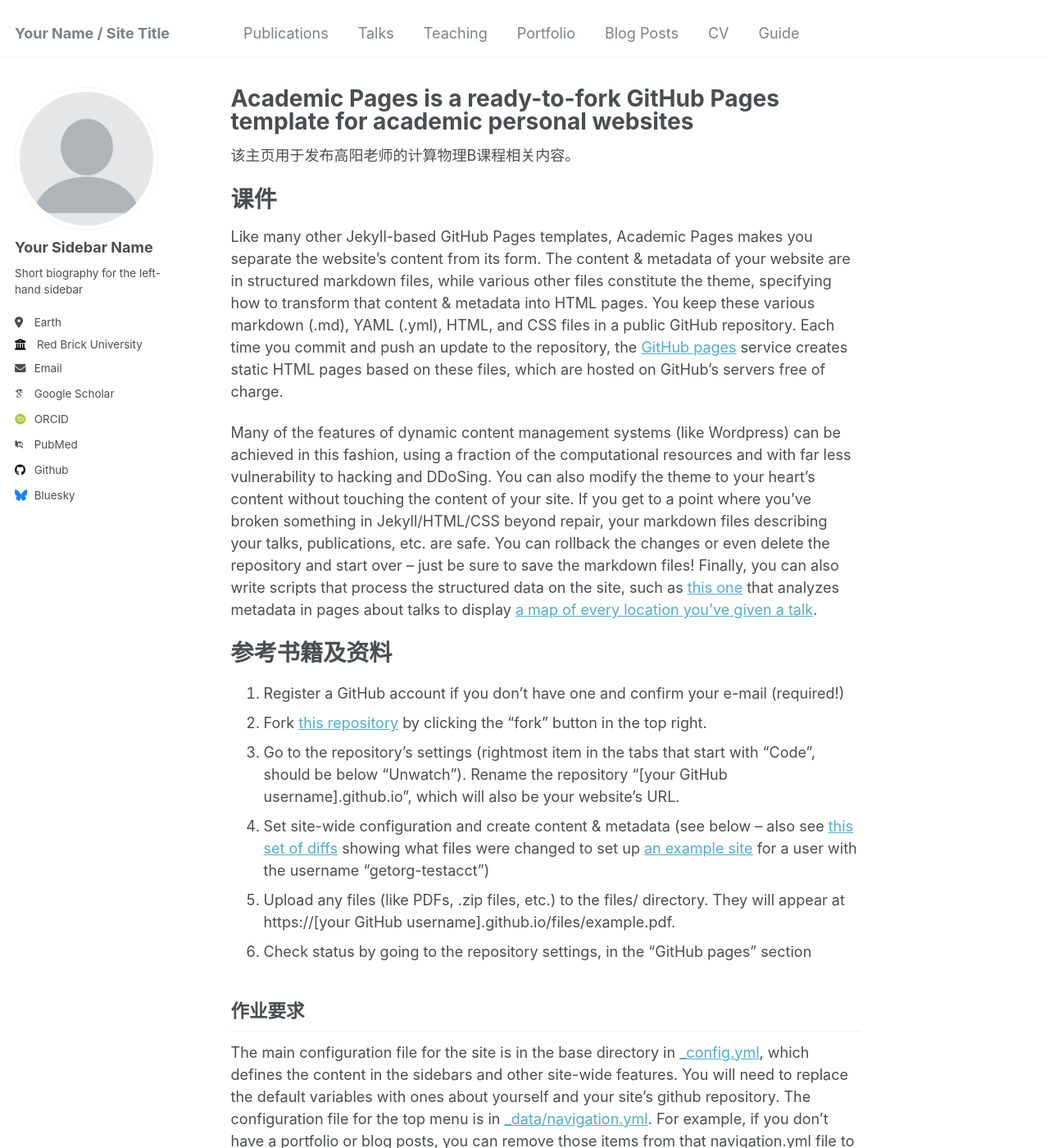
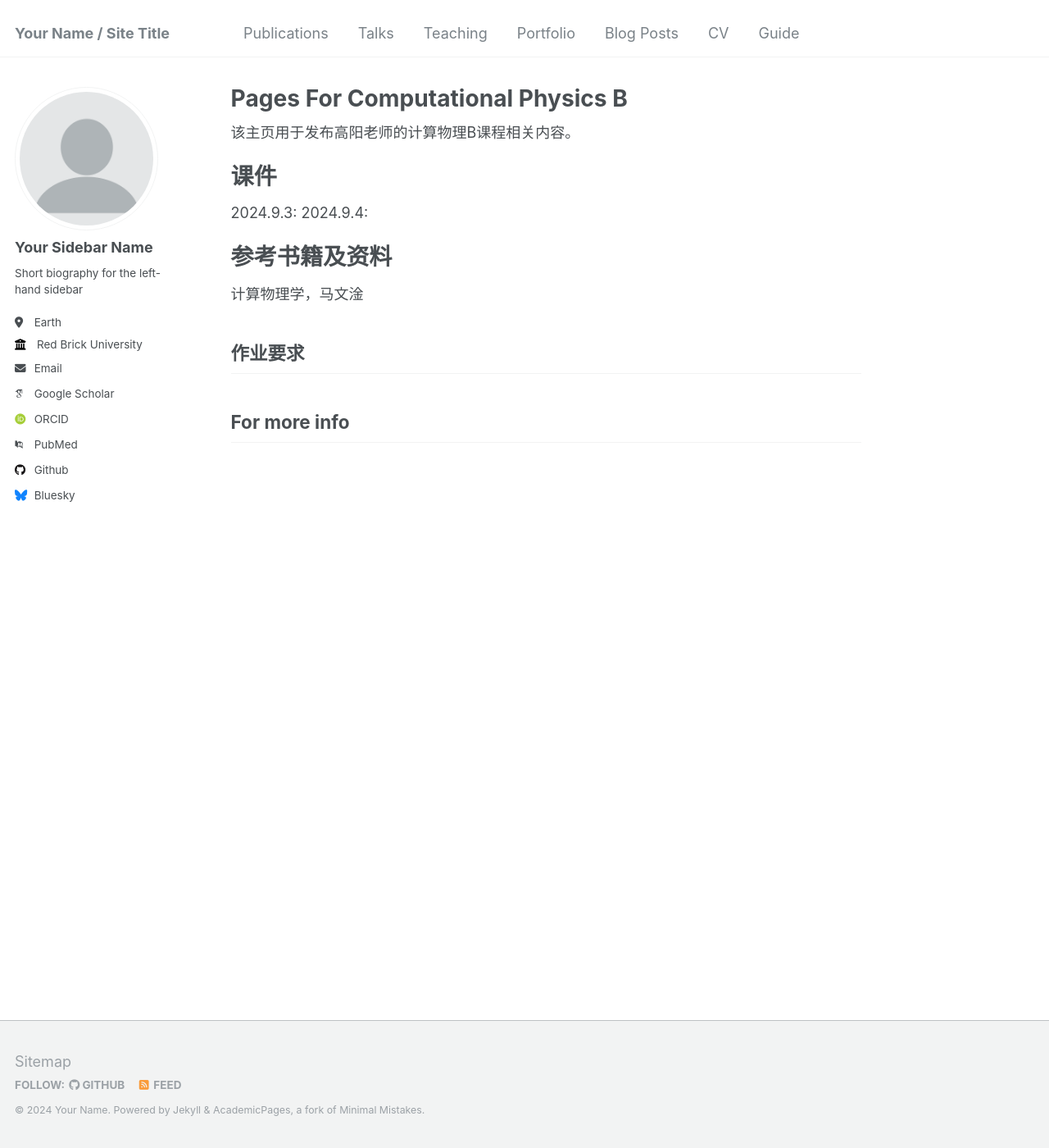
Before and after one commit to ZhouJikunn/ZhouJikunn.github.io, a Jekyll site: the page built from _pages/about.md, in a window 1280 px wide and 1400 px high. Shown: the whole window at 82% size. Built offline with Jekyll 4.4.1, drawn with Linux system fonts in a browser that asks for light colours; some web fonts are replaced; some of the changed text lies outside the part shown.

Commit message:
about.md

```diff
--- a/_pages/about.md
+++ b/_pages/about.md
@@ -1,6 +1,6 @@
 ---
 permalink: /
-title: "Academic Pages is a ready-to-fork GitHub Pages template for academic personal websites"
+title: "Pages For Computational Physics B"
 author_profile: true
 redirect_from:
   - /about/
@@ -10,26 +10,16 @@
 
 课件
 ======
-Like many other Jekyll-based GitHub Pages templates, Academic Pages makes you separate the website's content from its form. The content & metadata of your website are in structured markdown files, while various other files constitute the theme, specifying how to transform that content & metadata into HTML pages. You keep these various markdown (.md), YAML (.yml), HTML, and CSS files in a public GitHub repository. Each time you commit and push an update to the repository, the [GitHub pages](https://pages.github.com/) service creates static HTML pages based on these files, which are hosted on GitHub's servers free of charge.
-
-Many of the features of dynamic content management systems (like Wordpress) can be achieved in this fashion, using a fraction of the computational resources and with far less vulnerability to hacking and DDoSing. You can also modify the theme to your heart's content without touching the content of your site. If you get to a point where you've broken something in Jekyll/HTML/CSS beyond repair, your markdown files describing your talks, publications, etc. are safe. You can rollback the changes or even delete the repository and start over -- just be sure to save the markdown files! Finally, you can also write scripts that process the structured data on the site, such as [this one](https://github.com/academicpages/academicpages.github.io/blob/master/talkmap.ipynb) that analyzes metadata in pages about talks to display [a map of every location you've given a talk](https://academicpages.github.io/talkmap.html).
+2024.9.3:
+2024.9.4:
 
 参考书籍及资料
 ======
-1. Register a GitHub account if you don't have one and confirm your e-mail (required!)
-1. Fork [this repository](https://github.com/academicpages/academicpages.github.io) by clicking the "fork" button in the top right.
-1. Go to the repository's settings (rightmost item in the tabs that start with "Code", should be below "Unwatch"). Rename the repository "[your GitHub username].github.io", which will also be your website's URL.
-1. Set site-wide configuration and create content & metadata (see below -- also see [this set of diffs](http://archive.is/3TPas) showing what files were changed to set up [an example site](https://getorg-testacct.github.io) for a user with the username "getorg-testacct")
-1. Upload any files (like PDFs, .zip files, etc.) to the files/ directory. They will appear at https://[your GitHub username].github.io/files/example.pdf.
-1. Check status by going to the repository settings, in the "GitHub pages" section
+计算物理学，马文淦
 
 作业要求
 ------
-The main configuration file for the site is in the base directory in [_config.yml](https://github.com/academicpages/academicpages.github.io/blob/master/_config.yml), which defines the content in the sidebars and other site-wide features. You will need to replace the default variables with ones about yourself and your site's github repository. The configuration file for the top menu is in [_data/navigation.yml](https://github.com/academicpages/academicpages.github.io/blob/master/_data/navigation.yml). For example, if you don't have a portfolio or blog posts, you can remove those items from that navigation.yml file to remove them from the header.
 
-Example: editing a markdown file for a talk
-![Editing a markdown file for a talk](/images/editing-talk.png)
 
 For more info
 ------
-More info about configuring Academic Pages can be found in [the guide](https://academicpages.github.io/markdown/). The [guides for the Minimal Mistakes theme](https://mmistakes.github.io/minimal-mistakes/docs/configuration/) (which this theme was forked from) might also be helpful.
```
